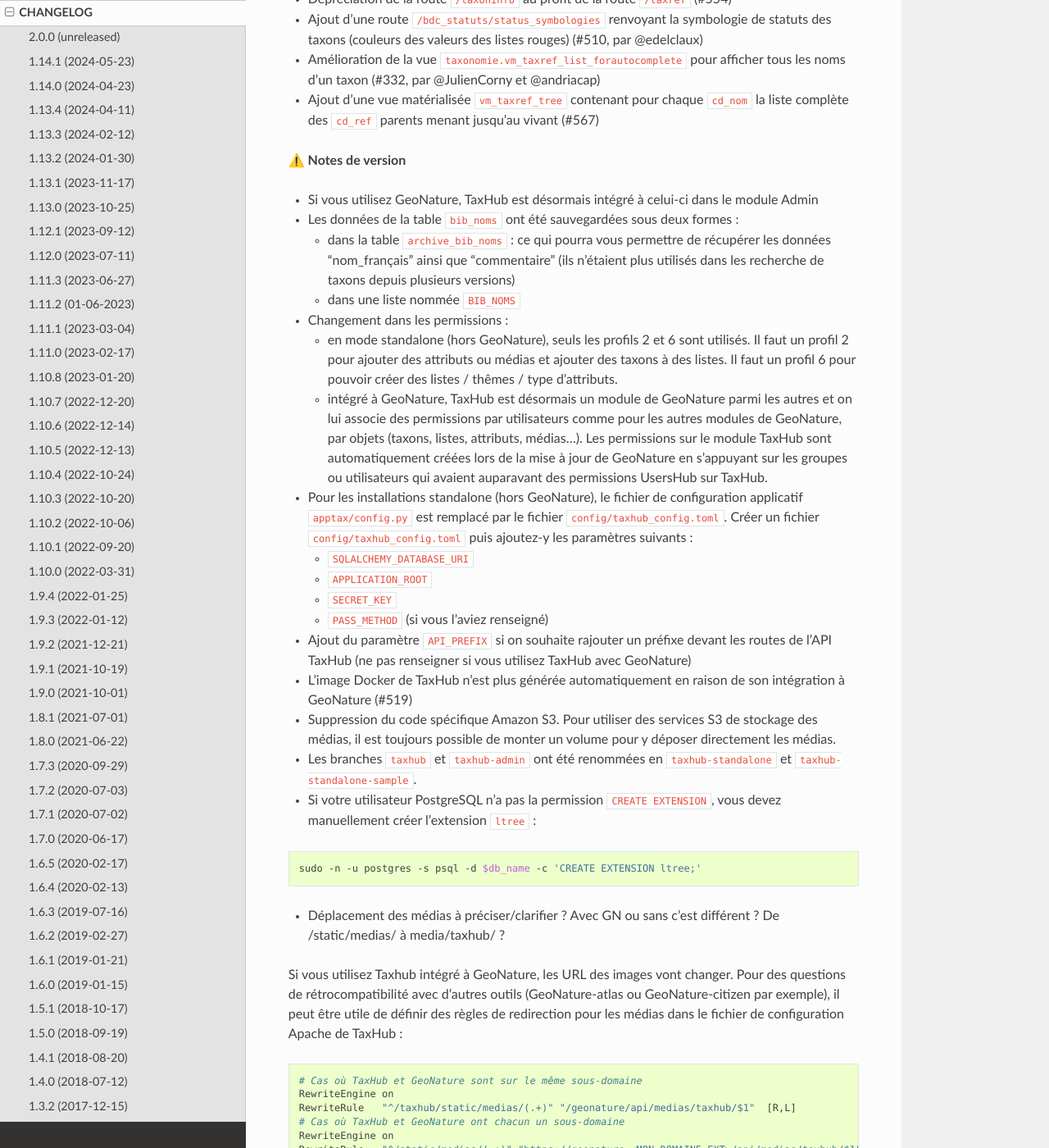
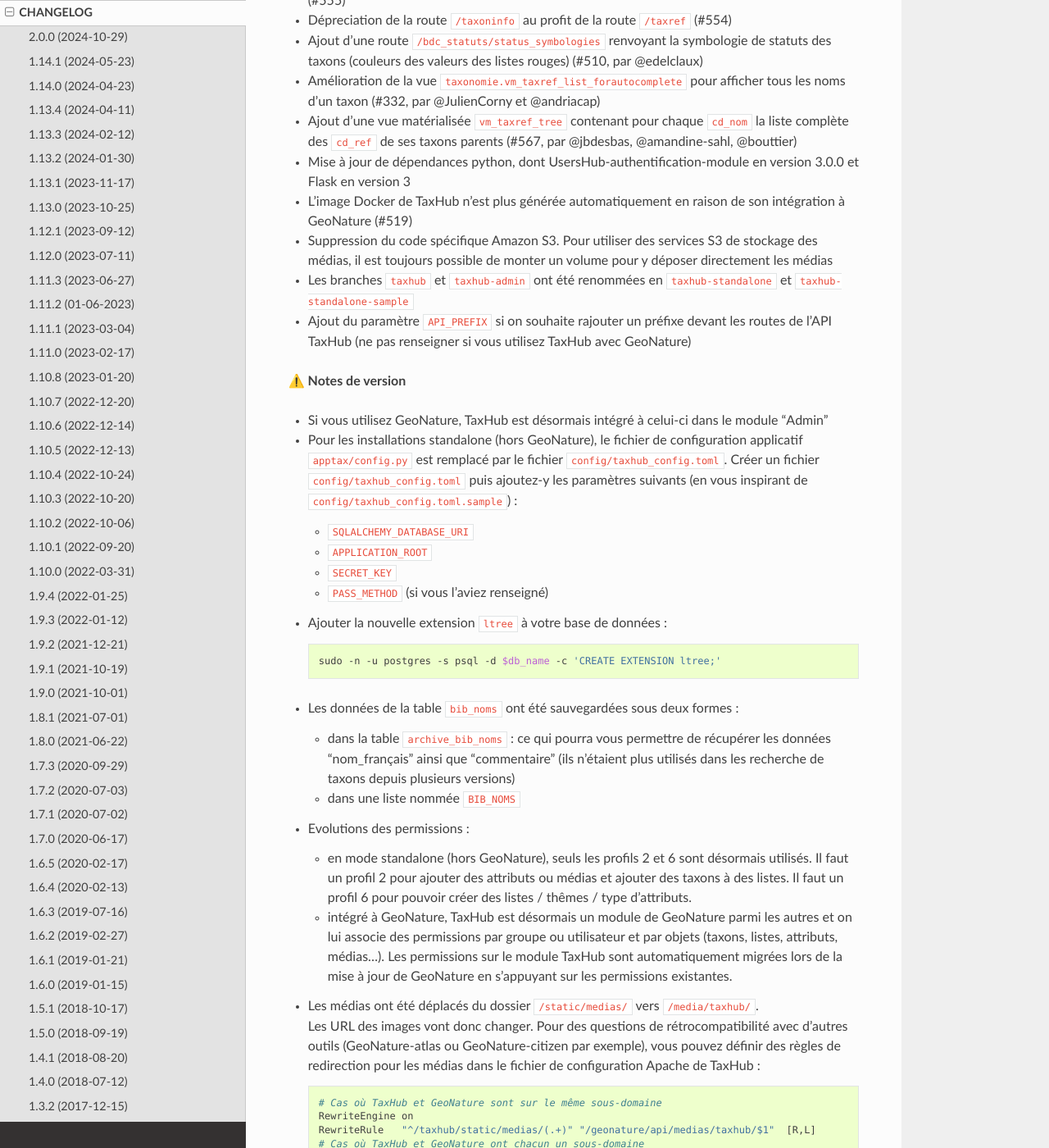
Before and after one commit to PnX-SI/TaxHub, a Sphinx documentation site: the page built from docs/changelog.md, in a window 1280 px wide and 1400 px high, scrolled down 1031 px. Shown: the whole window at 82% size. Built offline with Sphinx 7.4.7 and the Read the Docs theme 3.1.0, drawn with Linux system fonts in a browser that asks for light colours; some of the changed text lies outside the part shown.

Commit message:
Changelog 2.0.0

````diff
--- a/docs/changelog.md
+++ b/docs/changelog.md
@@ -1,10 +1,11 @@
 # CHANGELOG
 
-2.0.0 (unreleased)
+2.0.0 (2024-10-29)
 ------------------
 
-Refonte globale de l'interface de TaxHub avec Flask-admin, pour simplifier son développement et sa maintenance, mais aussi permettre de l'intégrer complètement dans le module Admin de GeoNature.
-Si vous utilisez GeoNature, TaxHub sera désormais intégré à celui-ci et il ne sera plus nécessaire de l'installer, le gérer et le mettre à jour indépendamment.
+Refonte globale de l'interface de TaxHub avec Flask-admin, pour simplifier son développement et sa maintenance, mais aussi permettre de l'intégrer complètement dans le module "Admin" de GeoNature.
+Si vous utilisez GeoNature, TaxHub sera désormais intégré à celui-ci dans le module "Admin" et il ne sera plus nécessaire de l'installer, l'administrer ni le mettre à jour indépendamment.
+Compatibilité avec GeoNature 2.15.0 minimum.
 
 **🚀 Nouveautés**
 
@@ -13,58 +14,54 @@ Si vous utilisez GeoNature, TaxHub sera désormais intégré à celui-ci et il n
 - Ajout d'une interface d'administration pour la création des types d'attributs et des thèmes
 - Peuplement en lot des listes de taxons avec un CSV de cd_nom (#299)
 - Ajout d'un paramètre `--taxref-region` à la commande de mise à jour de Taxref, qui permet de spécifier le nom de la colonne à utiliser pour peupler la colonne `id_statut` de `taxref` (utile pour les régions hors métropole) (#310)
-- Remplacement du fichier de configuration `config.py` par une fichier toml : `taxhub_config.toml` (#517)
+- Remplacement du fichier de configuration `config.py` par le fichier toml `taxhub_config.toml` (#517)
 - Création d'une commande de récupération des médias de l'INPN et suppression des anciens scripts. Pour spécifier les taxons à traiter la commande prend comme paramètre un fichier CSV contenant une liste de cd_nom (`flask taxref import-inpn-media list_cd_ref.csv`) (#437)
-- Suppression `static/medias/` de `taxonomie.t_medias.chemin`
-- Suppression des code_profil 3 et 4, basculés en 2
-- Suppression `bib_listes.picto`
-- Suppression `taxhub_admin_log`
-- Evolution migration Taxref (#382)
+- Suppression de la chaine de caractères `static/medias/` dans le champs `taxonomie.t_medias.chemin`
+- Suppression des code_profil de permissions 3 et 4, basculés en 2
+- Suppression du champs `bib_listes.picto`
+- Suppression de la table `taxhub_admin_log`
+- Suppression de la colonne `supprime` des médias qui effectuait une suppression logique et non physique des médias (#538)
+- Suppression de la colonne `id_droit` de la table `bib_themes` (#550)
+- Evolution de la procédure de migration Taxref (#382)
 - Déplacement de la doc de mise à jour de Taxref dans la documentation générale de TaxHub (#555)
-- MAJ UHAM 3.0.0
-- Suppression de la colonne "supprime" des médias qui effectuait une suppression logique et non physique des médias (#538)
-- Suppression de la colonne `id_droit` de la table `bib_themes` (#550)
 - Dépreciation de la route `/taxoninfo` au profit de la route `/taxref` (#554)
 - Ajout d'une route `/bdc_statuts/status_symbologies` renvoyant la symbologie de statuts des taxons (couleurs des valeurs des listes rouges) (#510, par @edelclaux)
 - Amélioration de la vue `taxonomie.vm_taxref_list_forautocomplete` pour afficher tous les noms d'un taxon (#332, par @JulienCorny et @andriacap)
-- Ajout d’une vue matérialisée `vm_taxref_tree` contenant pour chaque `cd_nom` la liste complète des `cd_ref` parents menant jusqu’au vivant (#567)
+- Ajout d’une vue matérialisée `vm_taxref_tree` contenant pour chaque `cd_nom` la liste complète des `cd_ref` de ses taxons parents (#567, par @jbdesbas, @amandine-sahl, @bouttier)
+- Mise à jour de dépendances python, dont UsersHub-authentification-module en version 3.0.0 et Flask en version 3
+- L'image Docker de TaxHub n'est plus générée automatiquement en raison de son intégration à GeoNature (#519)
+- Suppression du code spécifique Amazon S3. Pour utiliser des services S3 de stockage des médias, il est toujours possible de monter un volume pour y déposer directement les médias
+- Les branches `taxhub` et `taxhub-admin` ont été renommées en `taxhub-standalone` et `taxhub-standalone-sample`
+- Ajout du paramètre `API_PREFIX` si on souhaite rajouter un préfixe devant les routes de l'API TaxHub (ne pas renseigner si vous utilisez TaxHub avec GeoNature)
 
 **⚠️ Notes de version**
 
-- Si vous utilisez GeoNature, TaxHub est désormais intégré à celui-ci dans le module Admin
-- Les données de la table `bib_noms` ont été sauvegardées sous deux formes :
-  - dans la table `archive_bib_noms` : ce qui pourra vous permettre de récupérer les données "nom_français" ainsi que "commentaire" (ils n'étaient plus utilisés dans les recherche de taxons depuis plusieurs versions)
-  - dans une liste nommée `BIB_NOMS`
-- Changement dans les permissions :
-  - en mode standalone (hors GeoNature), seuls les profils 2 et 6 sont utilisés. Il faut un profil 2 pour ajouter des attributs ou médias et ajouter des taxons à des listes. Il faut un profil 6 pour pouvoir créer des listes / thêmes / type d'attributs.
-  - intégré à GeoNature, TaxHub est désormais un module de GeoNature parmi les autres et on lui associe des permissions par utilisateurs comme pour les autres modules de GeoNature, par objets (taxons, listes, attributs, médias...). Les permissions sur le module TaxHub sont automatiquement créées lors de la mise à jour de GeoNature en s'appuyant sur les groupes ou utilisateurs qui avaient auparavant des permissions UsersHub sur TaxHub.
-- Pour les installations standalone (hors GeoNature), le fichier de configuration applicatif `apptax/config.py` est remplacé par le fichier `config/taxhub_config.toml`. Créer un fichier `config/taxhub_config.toml` puis ajoutez-y les paramètres suivants :
+- Si vous utilisez GeoNature, TaxHub est désormais intégré à celui-ci dans le module "Admin"
+- Pour les installations standalone (hors GeoNature), le fichier de configuration applicatif `apptax/config.py` est remplacé par le fichier `config/taxhub_config.toml`. Créer un fichier `config/taxhub_config.toml` puis ajoutez-y les paramètres suivants (en vous inspirant de `config/taxhub_config.toml.sample`) :
     - `SQLALCHEMY_DATABASE_URI`
     - `APPLICATION_ROOT`
     - `SECRET_KEY`
     - `PASS_METHOD` (si vous l'aviez renseigné)
-- Ajout du paramètre `API_PREFIX` si on souhaite rajouter un préfixe devant les routes de l'API TaxHub (ne pas renseigner si vous utilisez TaxHub avec GeoNature)
-- L'image Docker de TaxHub n'est plus générée automatiquement en raison de son intégration à GeoNature (#519)
-- Suppression du code spécifique Amazon S3. Pour utiliser des services S3 de stockage des médias, il est toujours possible de monter un volume pour y déposer directement les médias.
-- Les branches `taxhub` et `taxhub-admin` ont été renommées en `taxhub-standalone` et `taxhub-standalone-sample`.
-- Si votre utilisateur PostgreSQL n’a pas la permission `CREATE EXTENSION`, vous devez manuellement créer l’extension `ltree` :
-
-```bash
-sudo -n -u postgres -s psql -d $db_name -c 'CREATE EXTENSION ltree;'
-```
-
-- Déplacement des médias à préciser/clarifier ? Avec GN ou sans c'est différent ? De /static/medias/ à media/taxhub/ ?
-
-Si vous utilisez Taxhub intégré à GeoNature, les URL des images vont changer. Pour des questions de rétrocompatibilité avec d'autres outils (GeoNature-atlas ou GeoNature-citizen par exemple), il peut être utile de définir des règles de redirection pour les médias dans le fichier de configuration Apache de TaxHub :
-
-```
-# Cas où TaxHub et GeoNature sont sur le même sous-domaine
-RewriteEngine on
-RewriteRule   "^/taxhub/static/medias/(.+)" "/geonature/api/medias/taxhub/$1"  [R,L]
-# Cas où TaxHub et GeoNature ont chacun un sous-domaine
-RewriteEngine on
-RewriteRule   "^/static/medias/(.+)" "https://geonature.<MON_DOMAINE.EXT>/api/medias/taxhub/$1"  [R,L]
-```
+- Ajouter la nouvelle extension `ltree` à votre base de données :
+  ```bash
+  sudo -n -u postgres -s psql -d $db_name -c 'CREATE EXTENSION ltree;'
+  ```
+- Les données de la table `bib_noms` ont été sauvegardées sous deux formes :
+  - dans la table `archive_bib_noms` : ce qui pourra vous permettre de récupérer les données "nom_français" ainsi que "commentaire" (ils n'étaient plus utilisés dans les recherche de taxons depuis plusieurs versions)
+  - dans une liste nommée `BIB_NOMS`
+- Evolutions des permissions :
+  - en mode standalone (hors GeoNature), seuls les profils 2 et 6 sont désormais utilisés. Il faut un profil 2 pour ajouter des attributs ou médias et ajouter des taxons à des listes. Il faut un profil 6 pour pouvoir créer des listes / thêmes / type d'attributs.
+  - intégré à GeoNature, TaxHub est désormais un module de GeoNature parmi les autres et on lui associe des permissions par groupe ou utilisateur et par objets (taxons, listes, attributs, médias...). Les permissions sur le module TaxHub sont automatiquement migrées lors de la mise à jour de GeoNature en s'appuyant sur les permissions existantes.
+- Les médias ont été déplacés du dossier `/static/medias/` vers `/media/taxhub/`.
+  Les URL des images vont donc changer. Pour des questions de rétrocompatibilité avec d'autres outils (GeoNature-atlas ou GeoNature-citizen par exemple), vous pouvez définir des règles de redirection pour les médias dans le fichier de configuration Apache de TaxHub :
+  ```
+  # Cas où TaxHub et GeoNature sont sur le même sous-domaine
+  RewriteEngine on
+  RewriteRule   "^/taxhub/static/medias/(.+)" "/geonature/api/medias/taxhub/$1"  [R,L]
+  # Cas où TaxHub et GeoNature ont chacun un sous-domaine
+  RewriteEngine on
+  RewriteRule   "^/static/medias/(.+)" "https://geonature.<MON_DOMAINE.EXT>/api/medias/taxhub/$1"  [R,L]
+  ```
 
 1.14.1 (2024-05-23)
 -------------------
````
